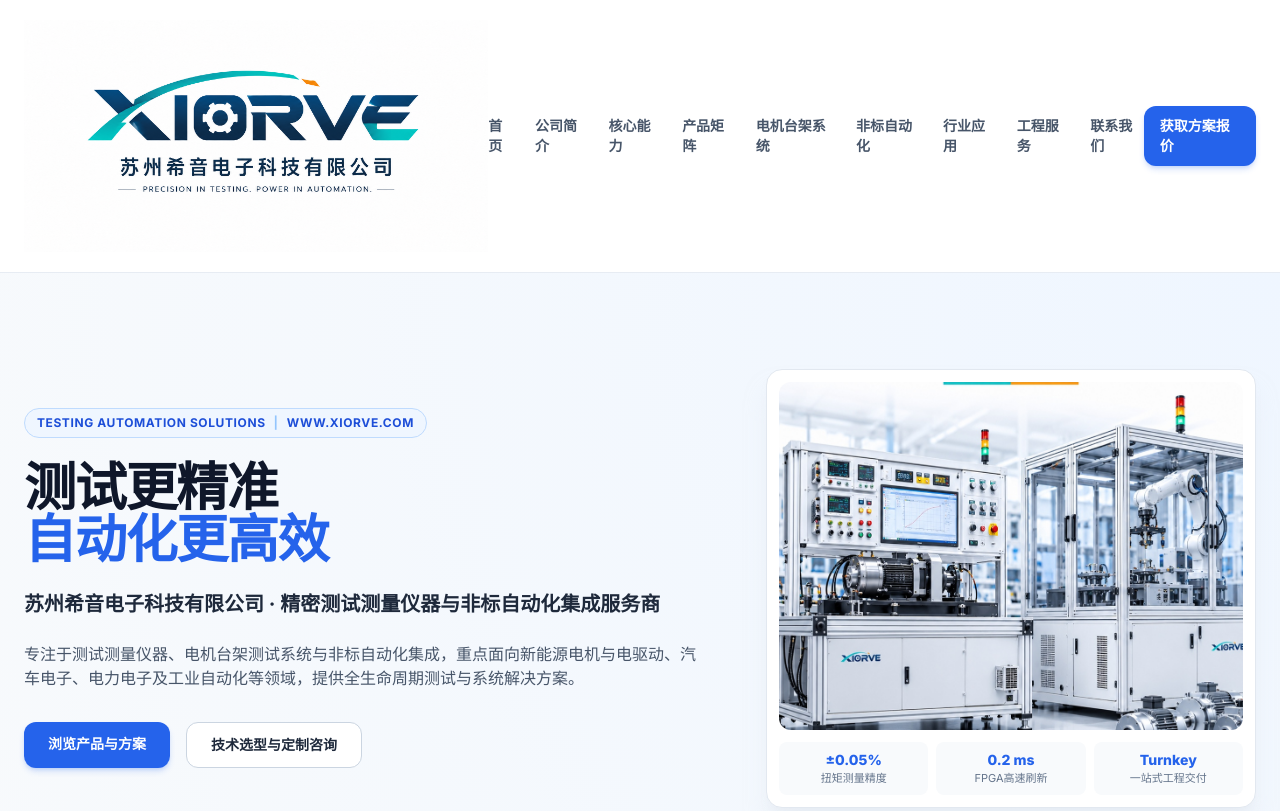
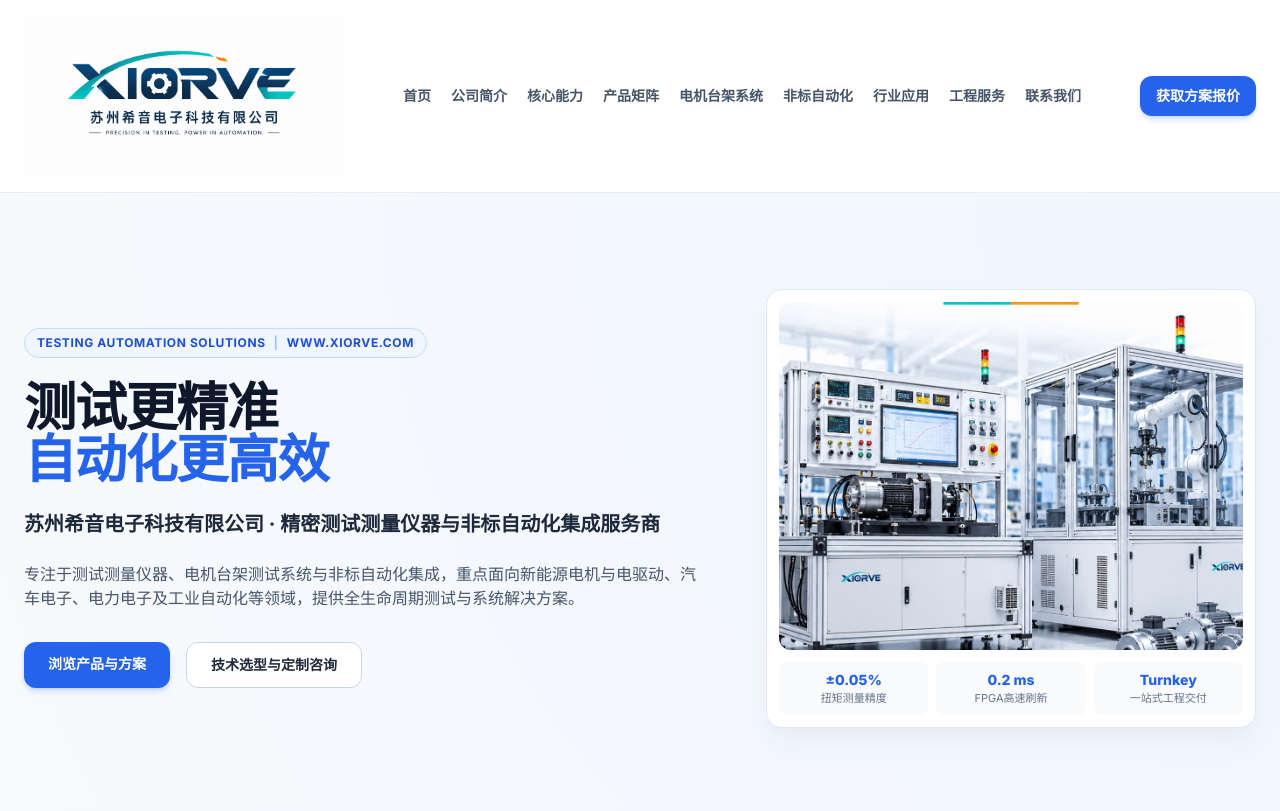
Before and after one commit to valenxiorve-boop/cn.xiorve.com, a plain HTML site: page index.html in a window 1280 px wide. Shown: the top 811 px of the page. Drawn offline with nearby package versions, Linux system fonts and the light colour scheme.

Commit message:
Update index.html

```diff
--- a/index.html
+++ b/index.html
@@ -49,7 +49,7 @@
         <div class="max-w-7xl mx-auto px-6 py-3 flex items-center justify-between">
             <!-- 左上角公司 LOGO（已去除文字，放大尺寸展现 1774x887 高清大图） -->
             <div class="flex items-center cursor-pointer py-1" onclick="navigateTo('home')">
-                <img src="images/LOGO.png" alt="XIORVE 苏州希音电子科技有限公司" class="h-30 md:h-60 w-auto object-contain">
+                <img src="images/LOGO.png" alt="XIORVE 苏州希音电子科技有限公司" class="h-20 md:h-40 w-auto object-contain">
             </div>
 
             <!-- 导航链接 -->
```
